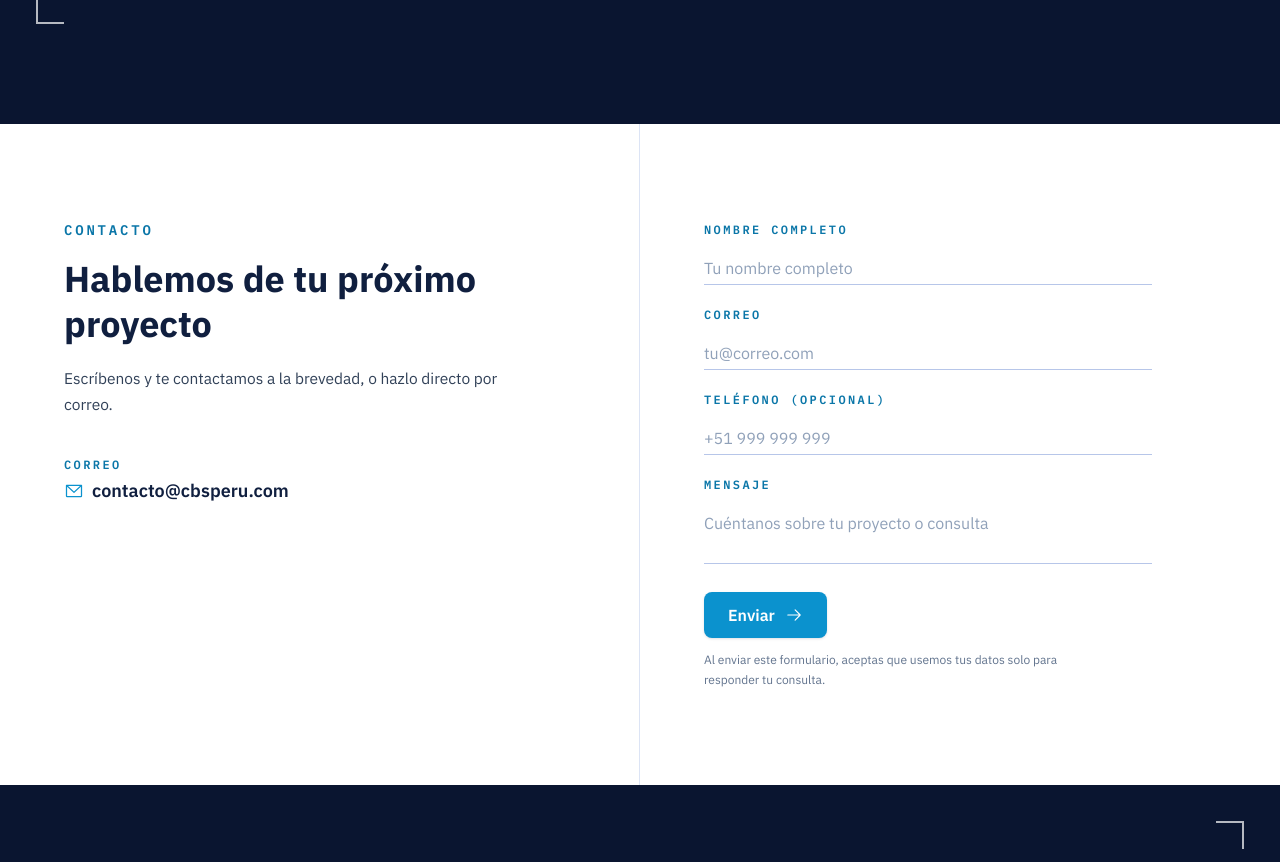
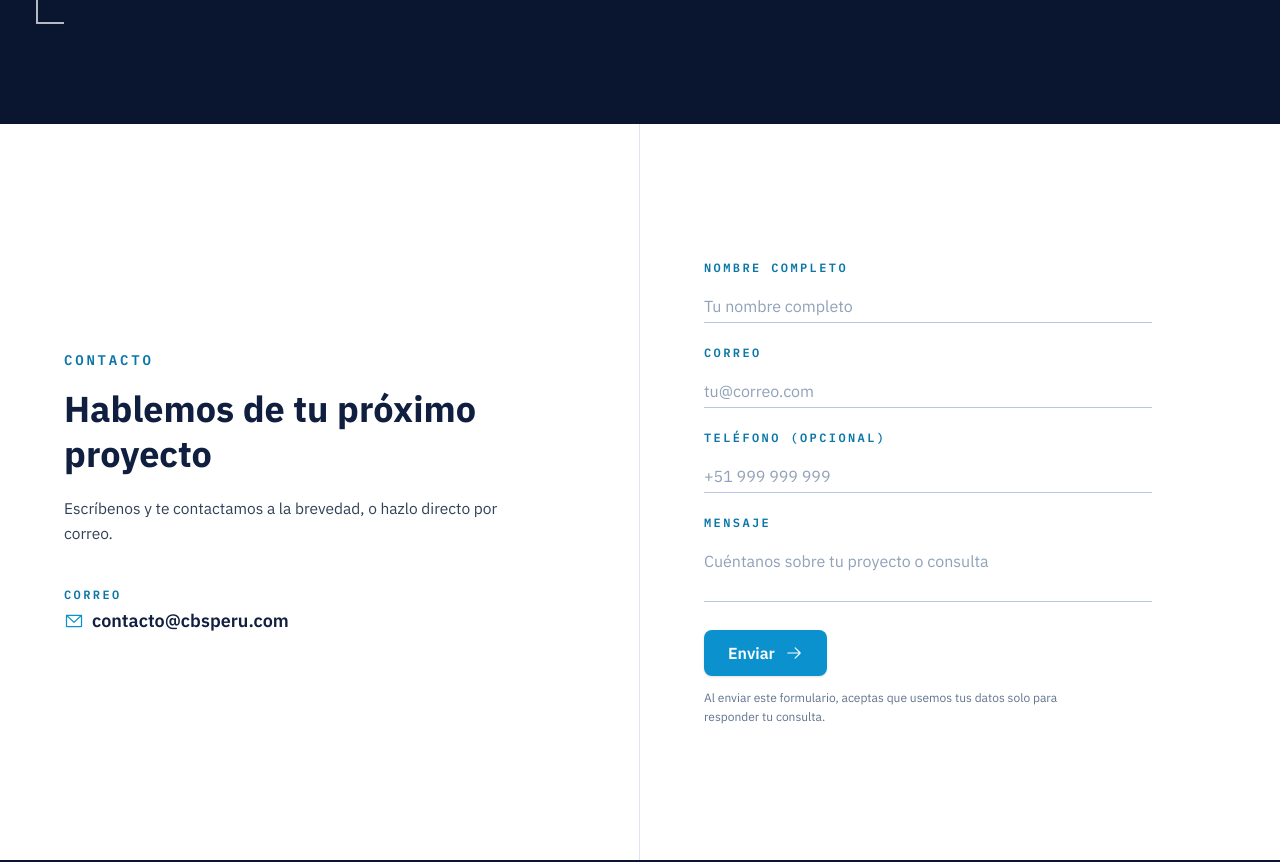
Before and after one commit to jhefferson-guerrero/cbs-web, a React (Vite) app: page / in a window 1280 px wide. Shown: the part 5420-6282 px from the top of the page. Built offline with nearby package versions, Linux system fonts and the light colour scheme; no server answers.

Commit message:
Contacto en una sola vista: altura de pantalla y relleno vertical fluido, sin reducir tamanos

```diff
--- a/src/components/sections/Contacto.tsx
+++ b/src/components/sections/Contacto.tsx
@@ -191,13 +191,13 @@ export function Contacto() {
 
   return (
     <section id="contacto" className="bg-white">
-      <div className="grid lg:grid-cols-2 lg:divide-x lg:divide-navy-100">
+      <div className="grid lg:min-h-[calc(100svh-var(--nav-h))] lg:grid-cols-2 lg:divide-x lg:divide-navy-100">
         <motion.div
           initial={reduceMotion ? false : { opacity: 0, y: 24 }}
           whileInView={{ opacity: 1, y: 0 }}
           viewport={{ once: true, amount: 0.3 }}
           transition={{ duration: 0.7, ease: [0.16, 1, 0.3, 1] }}
-          className="flex flex-col px-6 py-16 sm:px-10 sm:py-20 lg:px-16 lg:py-24 2xl:px-24 2xl:py-32"
+          className="flex flex-col px-6 py-16 sm:px-10 sm:py-20 lg:justify-center lg:px-16 lg:py-[clamp(1.5rem,5vh,6rem)] 2xl:px-24"
         >
           <div>
             <p className="font-mono text-sm font-semibold uppercase tracking-[0.2em] text-cyan-700 2xl:text-base">
@@ -231,7 +231,7 @@ export function Contacto() {
           whileInView={{ opacity: 1, y: 0 }}
           viewport={{ once: true, amount: 0.3 }}
           transition={{ duration: 0.7, delay: 0.1, ease: [0.16, 1, 0.3, 1] }}
-          className="flex px-6 py-16 sm:px-10 sm:py-20 lg:px-16 lg:py-24 2xl:px-24 2xl:py-32"
+          className="flex px-6 py-16 sm:px-10 sm:py-20 lg:items-center lg:px-16 lg:py-[clamp(1.5rem,5vh,6rem)] 2xl:px-24"
         >
           <AnimatePresence mode="wait">
             {sent ? (
```
